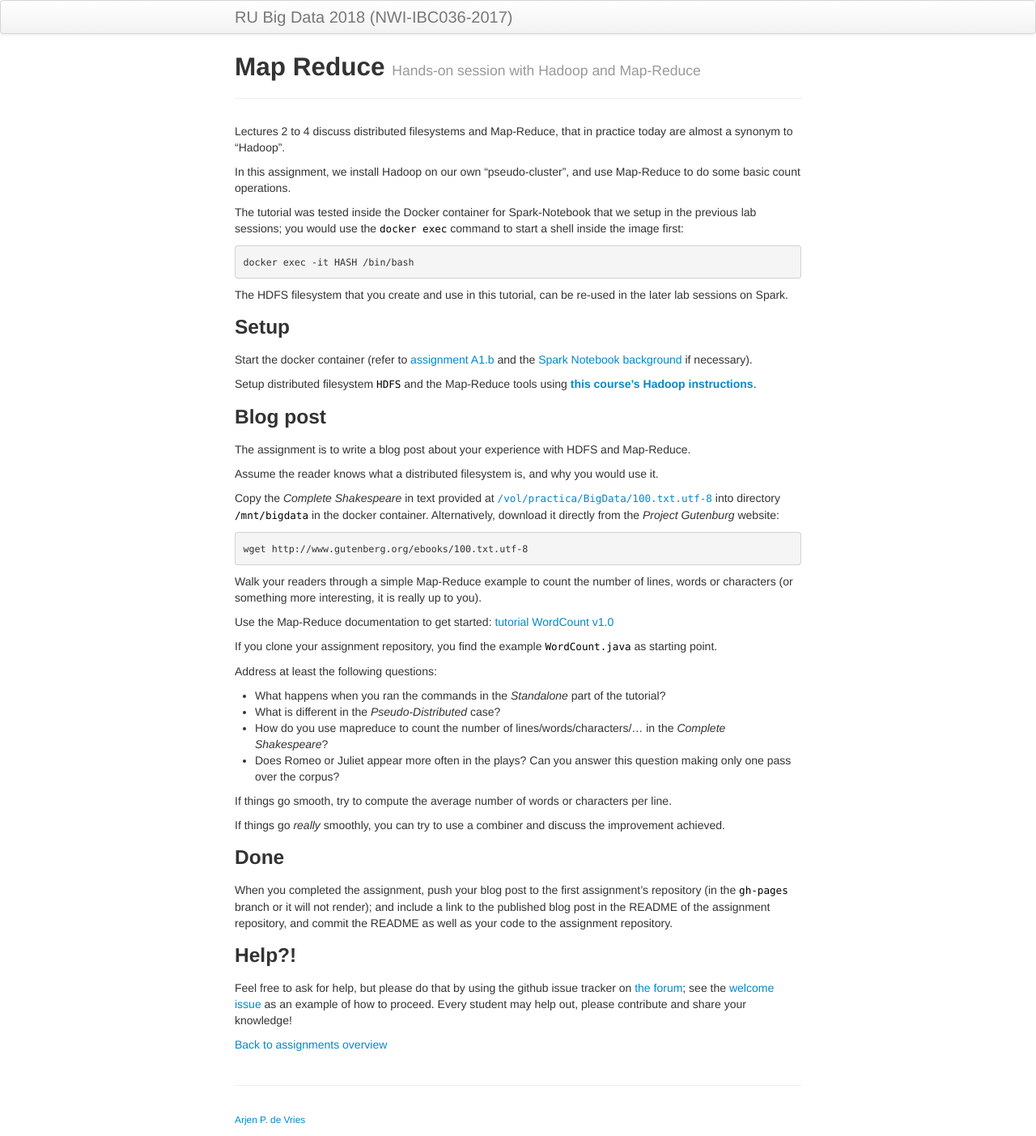
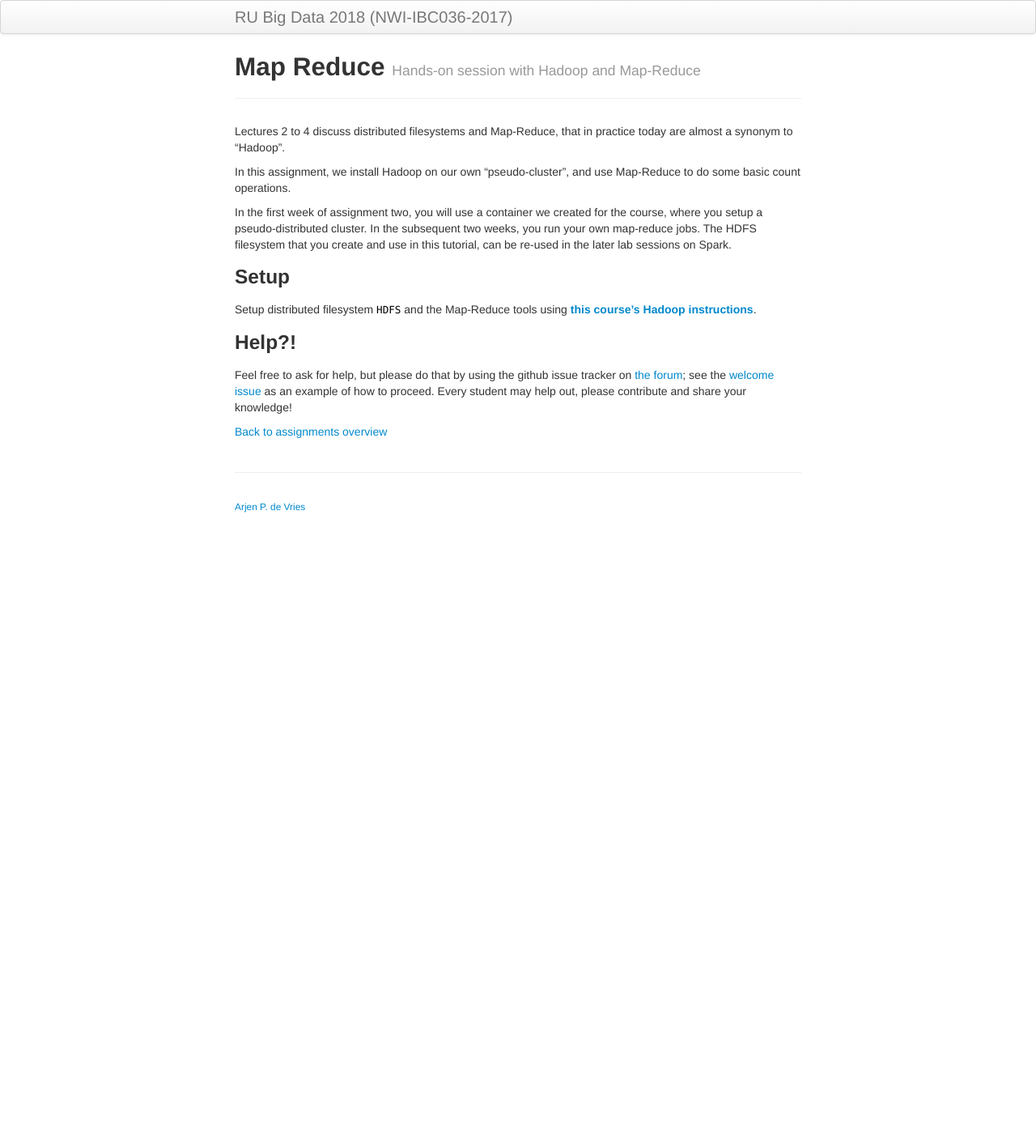
Before and after one commit to Thelukepet/course, a Jekyll site: the page built from assignments/A2-mapreduce.md, in a window 1280 px wide. Shown: the whole page at 81% size. Built offline with Jekyll 4.4.1, drawn with Linux system fonts in a browser that asks for light colours; after the commit the page ends 900 px from its top, so only the background shows below that.

Commit message:
Progress in defining assignment 2 for the 2018 course

````diff
--- a/assignments/A2-mapreduce.md
+++ b/assignments/A2-mapreduce.md
@@ -14,23 +14,15 @@ You accept the assignment via Github for Education, using
 [__this invitation link__](https://classroom.github.com/assignment-invitations/TBD)
 -->
 
-The tutorial was tested inside the Docker container for Spark-Notebook that we setup in the previous lab sessions;
-you would use the `docker exec` command to start a shell inside the image first:
-
-```
-docker exec -it HASH /bin/bash
-```
-
+In the first week of assignment two, you will use a container we created for the course, where you setup a
+pseudo-distributed cluster. In the subsequent two weeks, you run your own map-reduce jobs.
 The HDFS filesystem that you create and use in this tutorial, can be re-used in the later lab sessions on Spark.
 
 ### Setup
 
-Start the docker container (refer to [assignment A1.b](A1b-docker.html)
-and the [Spark Notebook background](../background/spark-notebook.html)
-if necessary).
-
 Setup distributed filesystem `HDFS` and the Map-Reduce tools using [__this course's Hadoop instructions__](../background/hadoop.html).
 
+<!--
 ### Blog post
 
 The assignment is to write a blog post about your experience with HDFS and Map-Reduce.
@@ -71,11 +63,12 @@ When you completed the assignment, push your blog post to the first assignment's
 (in the `gh-pages` branch or it will not render);
 and include a link to the published blog post in the README of the assignment repository,
 and commit the README as well as your code to the assignment repository.
+-->
 
 ### Help?!
 
-Feel free to ask for help, but please do that by using the github issue tracker on [the forum](https://github.com/rubigdata/forum-2017/);
-see the [welcome issue](https://github.com/rubigdata/forum-2017/issues/1) as an example of how to proceed.
+Feel free to ask for help, but please do that by using the github issue tracker on [the forum](https://github.com/rubigdata/forum-2018/);
+see the [welcome issue](https://github.com/rubigdata/forum-2018/issues/1) as an example of how to proceed.
 Every student may help out, please contribute and share your knowledge!
 
 [Back to assignments overview](../index.html)
````
Also changed, not shown: peer-review-2017.md (renamed from peer-review.md).
